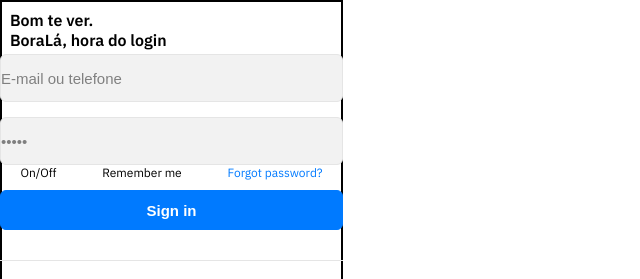
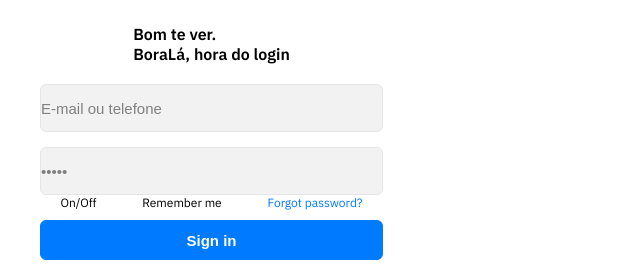
Before and after one commit to SmartPig0/teladelogin, a plain HTML site: page index.html in a window 1280 px wide. Shown: the top 279 px of the page, without its empty margins (0-640 px from the left). Drawn offline with Linux system fonts and the light colour scheme; a web font is replaced by a local one.

Commit message:
Add files via upload

```diff
--- a/style.css
+++ b/style.css
@@ -6,7 +6,7 @@
 * {
     text-decoration: none;
     padding: 0px;
-    margin: 0;
+    margin: 0px;
 
 }
 
@@ -19,16 +19,18 @@ body {
     box-sizing: border-box;
     width: 343px;
     height: 588px;
-    border: solid 2px black;
+    margin: 40px;
+    margin-top: 0px;
+
 }
 
 .welcome {
-    display: block;
+
     color:black;
-    position: absolute;
-    top: 10px;
-    left: 10px;
     font-size: 8px;
+    margin-bottom: 20px
+
+
 }
 
 .inputs{
```
